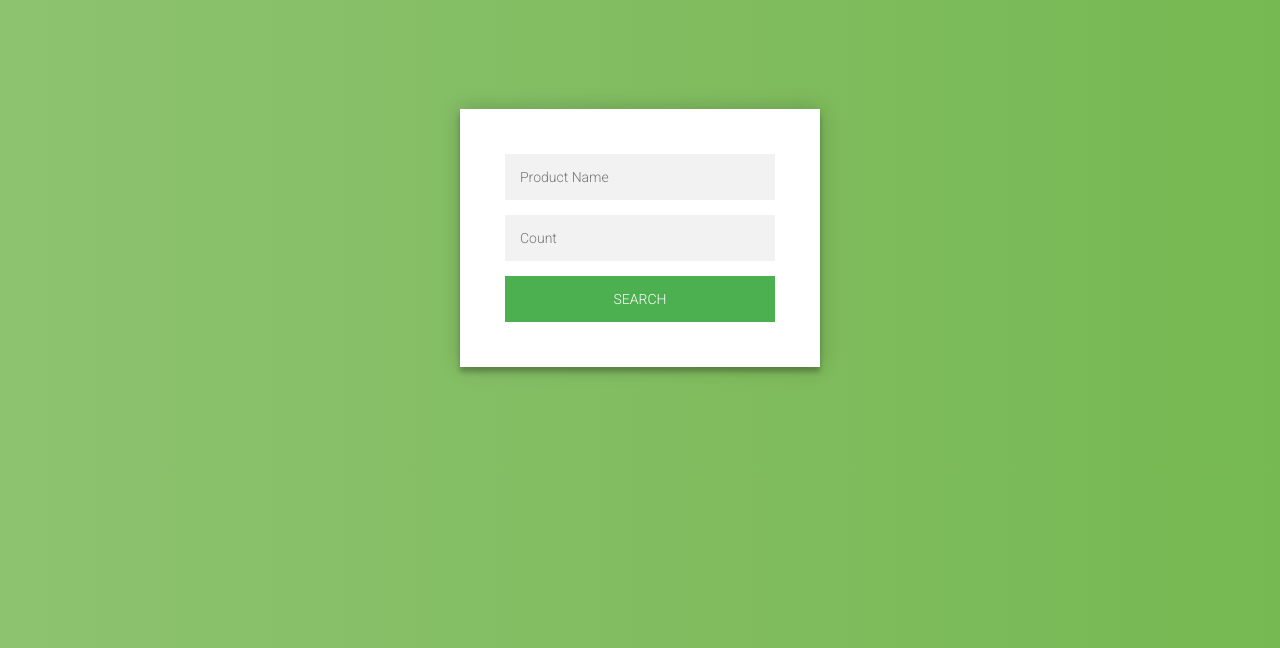
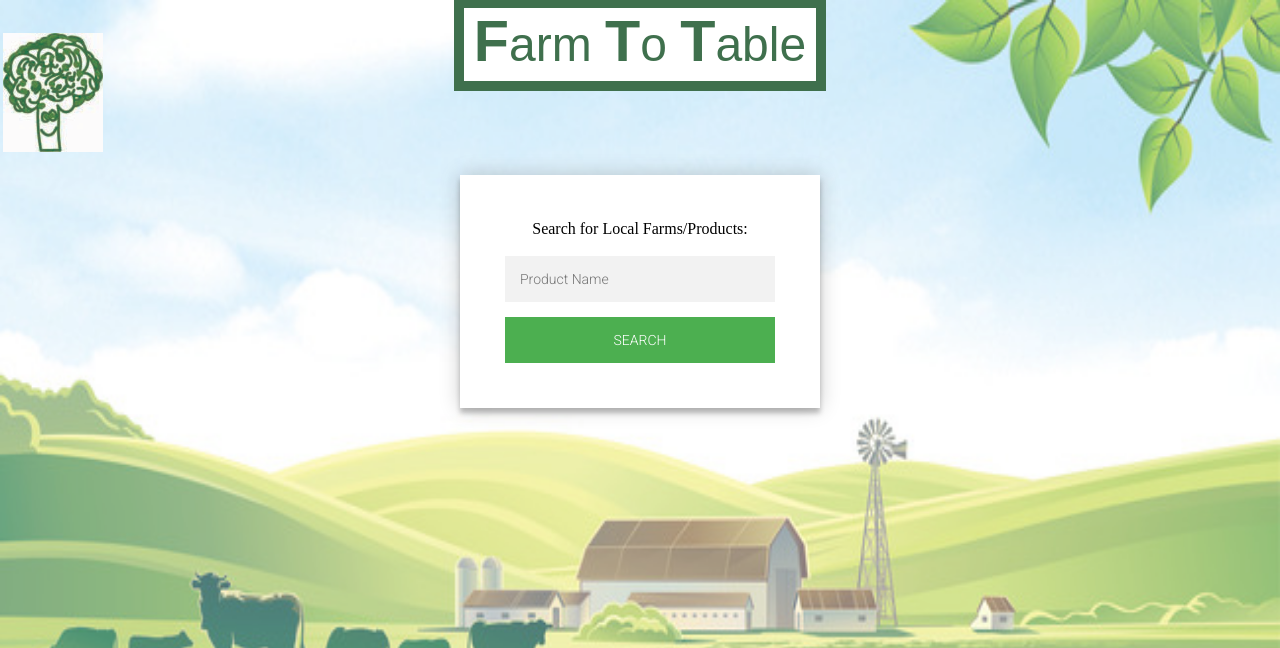
Before and after one commit to Maziyar-Na/T9Hacks, a PHP site: page /templates/search.html in a window 1280 px wide. Shown: the top 648 px of the page. Run offline with PHP 8.4, Linux system fonts and the light colour scheme.

Commit message:
almost final UI commit

```diff
--- a/OurProject/static/search.css
+++ b/OurProject/static/search.css
@@ -78,13 +78,13 @@
   margin: 50px auto;
   text-align: center;
 }
-.container .info h1 {
+/* .container .info h1 {
   margin: 0 0 15px;
   padding: 0;
   font-size: 36px;
   font-weight: 300;
   color: #1a1a1a;
-}
+} */
 .container .info span {
   color: #4d4d4d;
   font-size: 12px;
@@ -97,12 +97,74 @@
   color: #EF3B3A;
 }
 body {
-  background: #76b852; /* fallback for old browsers */
-  background: -webkit-linear-gradient(right, #76b852, #8DC26F);
+  /* background: #76b852; /* fallback for old browsers */
+  /* background: -webkit-linear-gradient(right, #76b852, #8DC26F);
   background: -moz-linear-gradient(right, #76b852, #8DC26F);
   background: -o-linear-gradient(right, #76b852, #8DC26F);
-  background: linear-gradient(to left, #76b852, #8DC26F);
+  background: linear-gradient(to left, #76b852, #8DC26F); */ */
   font-family: "Roboto", sans-serif;
   -webkit-font-smoothing: antialiased;
   -moz-osx-font-smoothing: grayscale;
+  /* background-image: url("bg.jpg");
+  background-repeat: no-repeat;
+  background-position: center;
+  background-size: cover; */
+  /* background: rgba(76, 175, 80, 0.3); */
+  /* background-image: repeating-linear-gradient(red, yellow 10%, green 20%); */
+
 }
+
+body::after {
+  content: "";
+  background: url("bg.jpg");
+  background-repeat: no-repeat;
+  background-size: 100vw 100vh;
+  opacity: 0.7;
+  top: 0;
+  left: 0;
+  bottom: 0;
+  right: 0;
+  position: absolute;
+  z-index: -1;
+  height: 100%;
+  width: 100%;
+}
+
+/* .hometitle {
+  background-color: white;
+  align: center;
+  border: 10px solid #3F704D;
+  padding: 1px;
+  margin: auto;
+  width: 40%;
+}
+
+h1 {
+  font-family: sans-serif;
+  color: #3F704D;
+  font-size: 40px;
+} */
+
+span {
+  font-size: 3em;
+  background-color: white;
+  align: center;
+  border: 10px solid #3F704D;
+  padding: 10px;
+  margin: auto;
+  width: 40%;
+  font-family: sans-serif;
+  color: #3F704D;
+}
+
+span b {
+  font-size: 120%;
+}
+
+.logo {
+  background: url("../static/rsz_logo.jpg") no-repeat top left;
+  width: 150px;
+  height: 150px;
+  display: block;
+  text-indent:-9999px;
+}
--- a/OurProject/templates/search.html
+++ b/OurProject/templates/search.html
@@ -1,18 +1,68 @@
 <!DOCTYPE html>
 <html>
 <head>
+  <meta name="viewport" content="width=device-width, initial-scale=1">
   <link rel="stylesheet" href="../static/search.css">
+  <style>
+    ul.breadcrumb {
+      padding: 10px 16px;
+      list-style: none;
+      background-color: #eee;
+    }
+    ul.breadcrumb li {
+      display: inline;
+      font-size: 18px;
+    }
+    ul.breadcrumb li+li:before {
+      padding: 8px;
+      color: black;
+      content: "/\00a0";
+    }
+    ul.breadcrumb li a {
+      color: #0275d8;
+      text-decoration: none;
+    }
+    ul.breadcrumb li a:hover {
+      color: #01447e;
+      text-decoration: underline;
+    }
+  </style>
 </head>
 <body>
+
+  <table style="height:27%;width:100%; position: absolute; top: 0; bottom: 0; left: 0; right: 0;border:0px solid">
+    <tr>
+      <td>
+          <strong>
+            <a class="logo" href="#">
+              Logo
+            </a>
+          </strong>
+      </td>
+      <td>
+      </td>
+      <td>
+      </td>
+    </tr>
+  </table>
+
+  <div align="center">
+    <span>
+      <b>F</b>arm <b>T</b>o <b>T</b>able
+    </span>
+  </div>
+
   <div class="login-page">
     <div class="form">
+      Search for Local Farms/Products: <br><br>
       <form class="login-form">
         <input type="text" placeholder="Product Name"/>
-        <input type="text" placeholder="Count"/>
+        <!-- <input type="text" placeholder="Count"/> -->
         <button>Search</button>
       </form>
     </div>
   </div>
+
   <script src="../js/search.js"></script>
 </body>
 </html>
```
Also changed, not shown: OurProject/static/customerProfile.css (+8 -0 lines), OurProject/static/loginPage.css (+43 -3 lines), OurProject/templates/customerProfile.html (+33 -9 lines), OurProject/templates/login page.html (+50 -1 lines), OurProject/templates/signup.html (+29 -87 lines), UI/html/search.html (+31 -2 lines), OurProject/static/bg.jpg (added), OurProject/static/logo.jpg (added), OurProject/static/rsz_logo.jpg (added).
